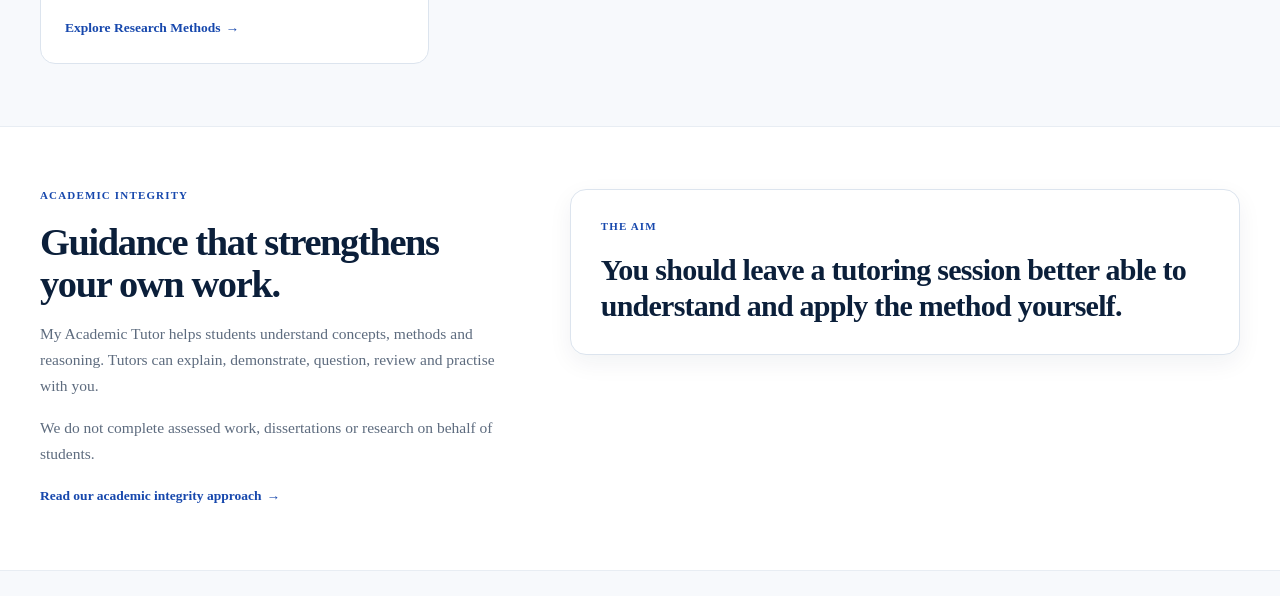
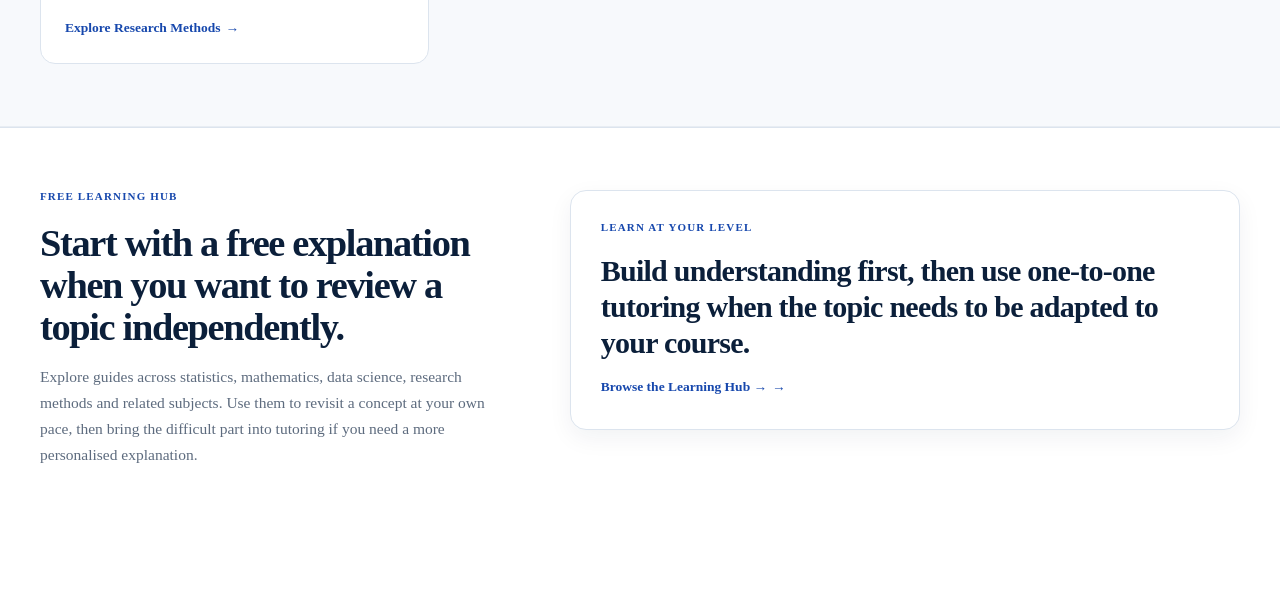
Before and after one commit to StatisticaHub/matwebsite, a Next.js app: page /levels/a-level-ib in a window 1280 px wide. Shown: the part 2440-3036 px from the top of the page. Built offline with nearby package versions, Linux system fonts and the light colour scheme; no server answers.

Commit message:
Connect academic levels to Learning Hub

```diff
--- a/app/levels/[slug]/page.tsx
+++ b/app/levels/[slug]/page.tsx
@@ -544,6 +544,45 @@ export default async function Page({
         </div>
       </section>
 
+      {/* level_learning_hub_bridge_marker */}
+      <section className="section learning-on-tutoring-section">
+        <div className="shell two-col">
+          <div>
+            <div className="eyebrow">
+              FREE LEARNING HUB
+            </div>
+
+            <h2>
+              Start with a free explanation when you want to review a topic independently.
+            </h2>
+
+            <p>
+              Explore guides across statistics, mathematics, data science,
+              research methods and related subjects. Use them to revisit a
+              concept at your own pace, then bring the difficult part into
+              tutoring if you need a more personalised explanation.
+            </p>
+          </div>
+
+          <div className="quote-card">
+            <div className="eyebrow">
+              LEARN AT YOUR LEVEL
+            </div>
+
+            <strong>
+              Build understanding first, then use one-to-one tutoring when the
+              topic needs to be adapted to your course.
+            </strong>
+
+            <p>
+              <Link href="/learn" className="text-link">
+                Browse the Learning Hub →
+              </Link>
+            </p>
+          </div>
+        </div>
+      </section>
+
       <section className="section">
         <div className="shell two-col">
           <div>
```
